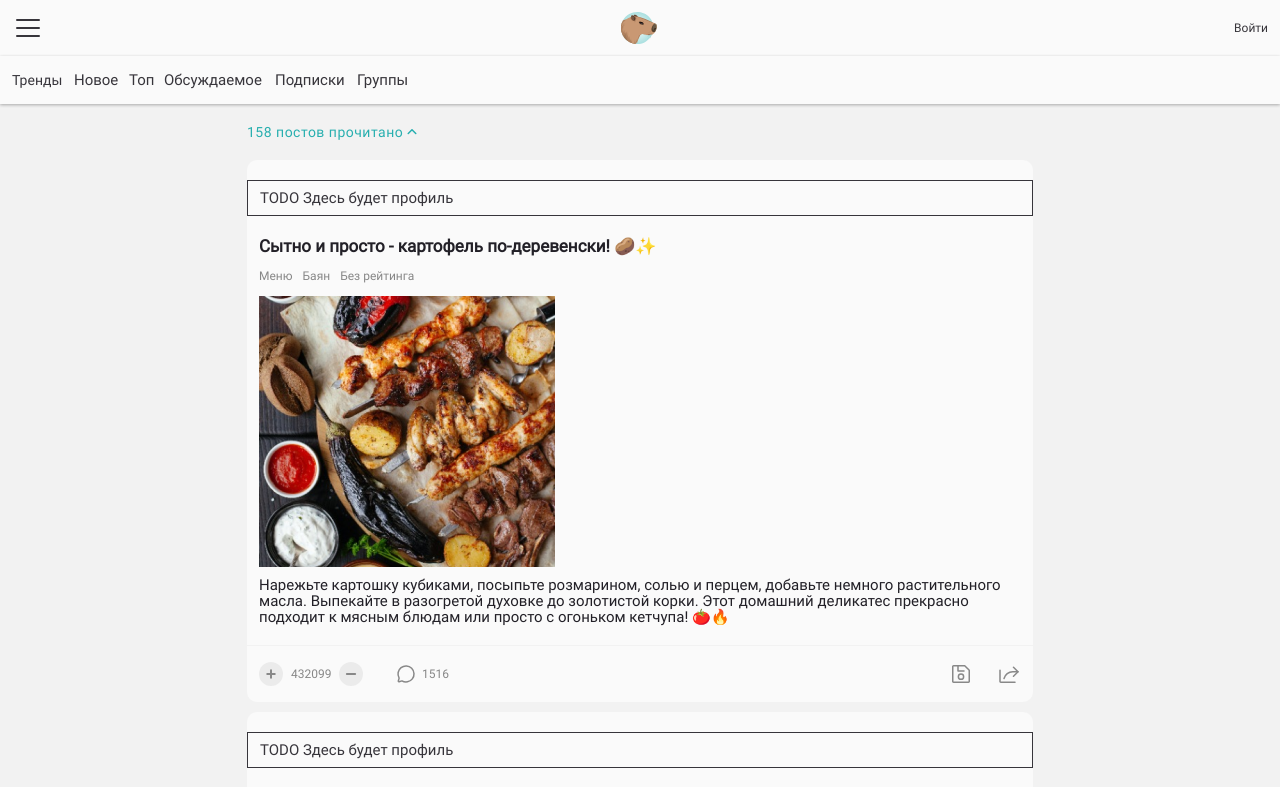
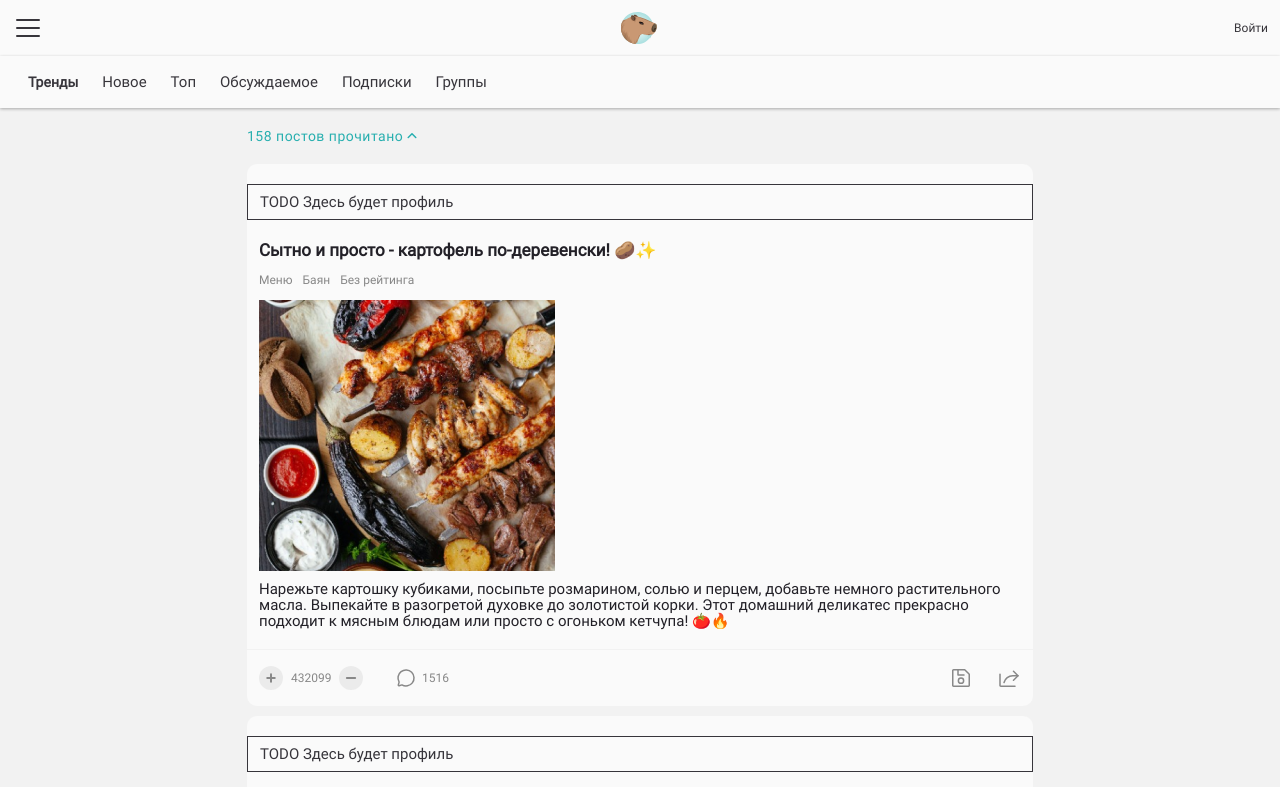
Before and after one commit to OlgaPy/Vortex_front, a Vue app: page / in a window 1280 px wide. Shown: the top 787 px of the page. Built offline with nearby package versions, Linux system fonts and the light colour scheme.

Commit message:
[#32] | Bug: Fix active link style in tape

```diff
--- a/src/app/themes/fonts/vars.scss
+++ b/src/app/themes/fonts/vars.scss
@@ -8,6 +8,7 @@ $-default-family: var(--font-family-default);
 	--font-base-b: normal 600 1.5rem/1.6rem #{$-default-family};
 	// Buttons
 	--font-btn: normal 400 1.4rem/1.6rem #{$-default-family};
+	--font-btn-medium: normal 600 1.4rem/2rem #{$-default-family}; //MV_Button_Medium
 	--font-btn-big: #{$-default-family}; // TODO
 	--font-btn-small: #{$-default-family}; // TODO
 	// Headings
@@ -16,6 +17,7 @@ $-default-family: var(--font-family-default);
 	--font-h3: normal 400 1.5rem/1.6rem #{$-default-family}; //MV_Title Small
 	// Texts
 	--font-text: normal 400 1.5rem/1.6rem #{$-default-family};
+	--font-text-medium: normal 400 1.5rem/2rem #{$-default-family}; //MV_Text_Medium
 	--font-text-small: normal 400 1.2rem/1.6rem #{$-default-family};
 	// TODO: sort and change
 	--font-post-title: normal 600 1.7rem/2rem #{$-default-family};
--- a/src/widgets/TapeLinksWidget.vue
+++ b/src/widgets/TapeLinksWidget.vue
@@ -1,14 +1,11 @@
 <script setup lang="ts">
-import { useCssModule } from 'vue'
-
-const style = useCssModule()
 const items = [
-	{ name: 'Тренды', path: '/', style: style.trends },
-	{ name: 'Новое', path: '/all', style: style.new },
-	{ name: 'Топ', path: '/all', style: style.top },
-	{ name: 'Обсуждаемое', path: '/all', style: style.discussed },
-	{ name: 'Подписки', path: '/all', style: style.subscriptions },
-	{ name: 'Группы', path: '/all', style: style.groups }
+	{ name: 'Тренды', path: '/' },
+	{ name: 'Новое', path: '/all' },
+	{ name: 'Топ', path: '/all' },
+	{ name: 'Обсуждаемое', path: '/all' },
+	{ name: 'Подписки', path: '/all' },
+	{ name: 'Группы', path: '/all' }
 ]
 </script>
 
@@ -17,7 +14,7 @@ const items = [
 		<router-link
 			v-for="(item, index) in items"
 			:key="index"
-			:class="item.style"
+			:class="$style.button"
 			:active-class="$style.activeItem"
 			:to="item.path"
 		>
@@ -31,44 +28,31 @@ const items = [
 	display: flex;
 	justify-items: start;
 	align-items: center;
+	gap: 16px;
 	width: 100%;
-	overflow-y: auto;
-	padding: 8px;
+	overflow-x: auto;
+	padding: 0 24px;
 	box-shadow: 0 1px 3px 0 var(--color-black-0-30);
 	color: var(--color-gray-22);
+	font: var(--font-text-medium);
 }
 .container::-webkit-scrollbar {
 	display: none;
 }
 
-.container > * {
-	display: flex;
-	justify-items: center;
-	align-items: start;
-	padding: 8px 4px;
-	font: var(--font-text);
+.container a {
+	cursor: pointer;
 }
 
-.trends {
-	width: 62px;
-}
-.new {
-	width: 55px;
-}
-.top {
-	width: 35px;
-}
-.discussed {
-	width: 111px;
-}
-.subscriptions {
-	width: 82px;
-}
-.groups {
-	width: 59px;
+.button {
+	padding: 16px 4px;
 }
 
-.activeItem > * {
-	font: var(--font-btn);
+.activeItem {
+	font: var(--font-btn-medium);
+}
+
+.container .activeItem {
+	cursor: default;
 }
 </style>
```
Also changed, not shown: 1 other file (tests, documents, lock files or other folders).
